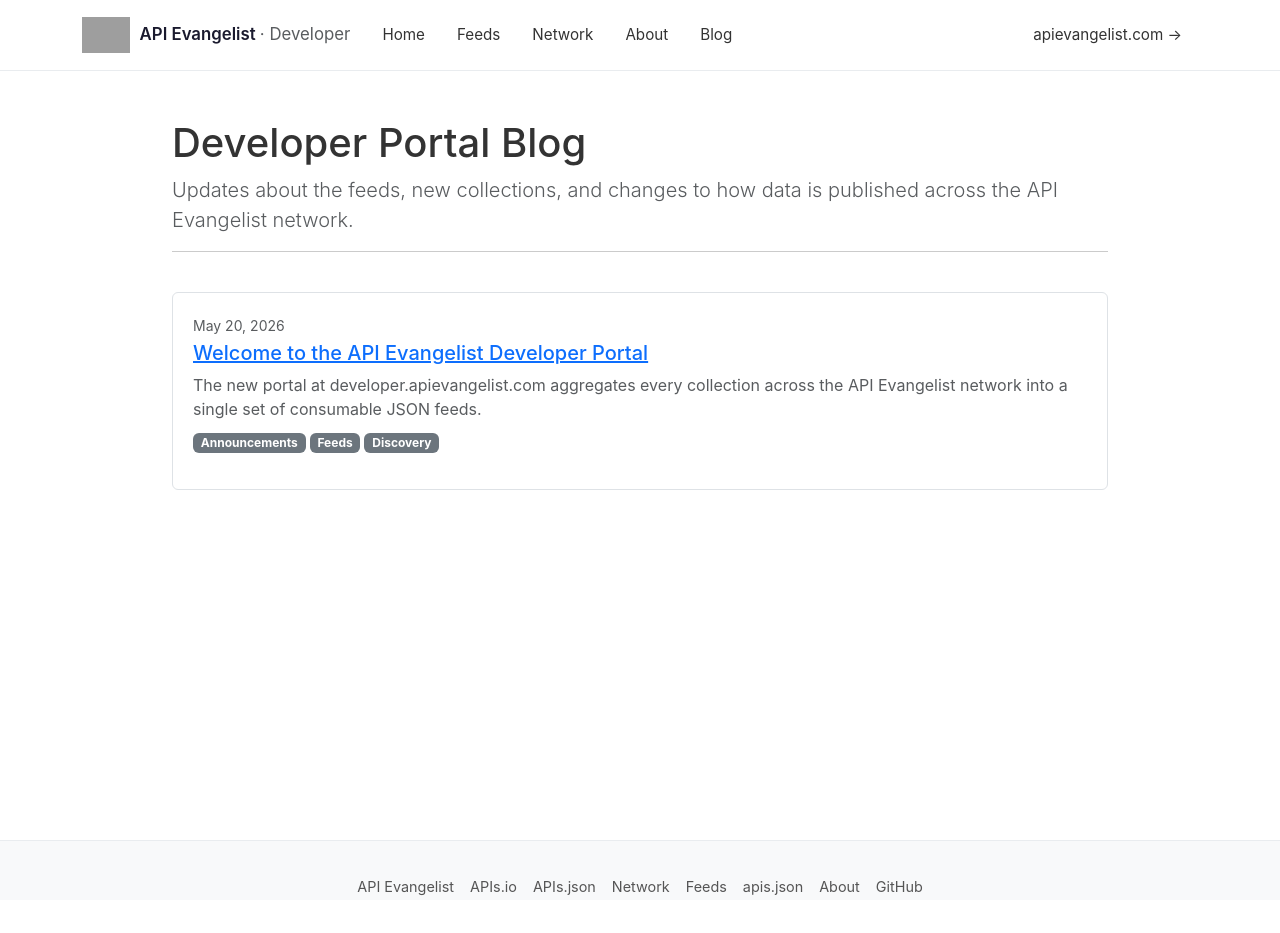
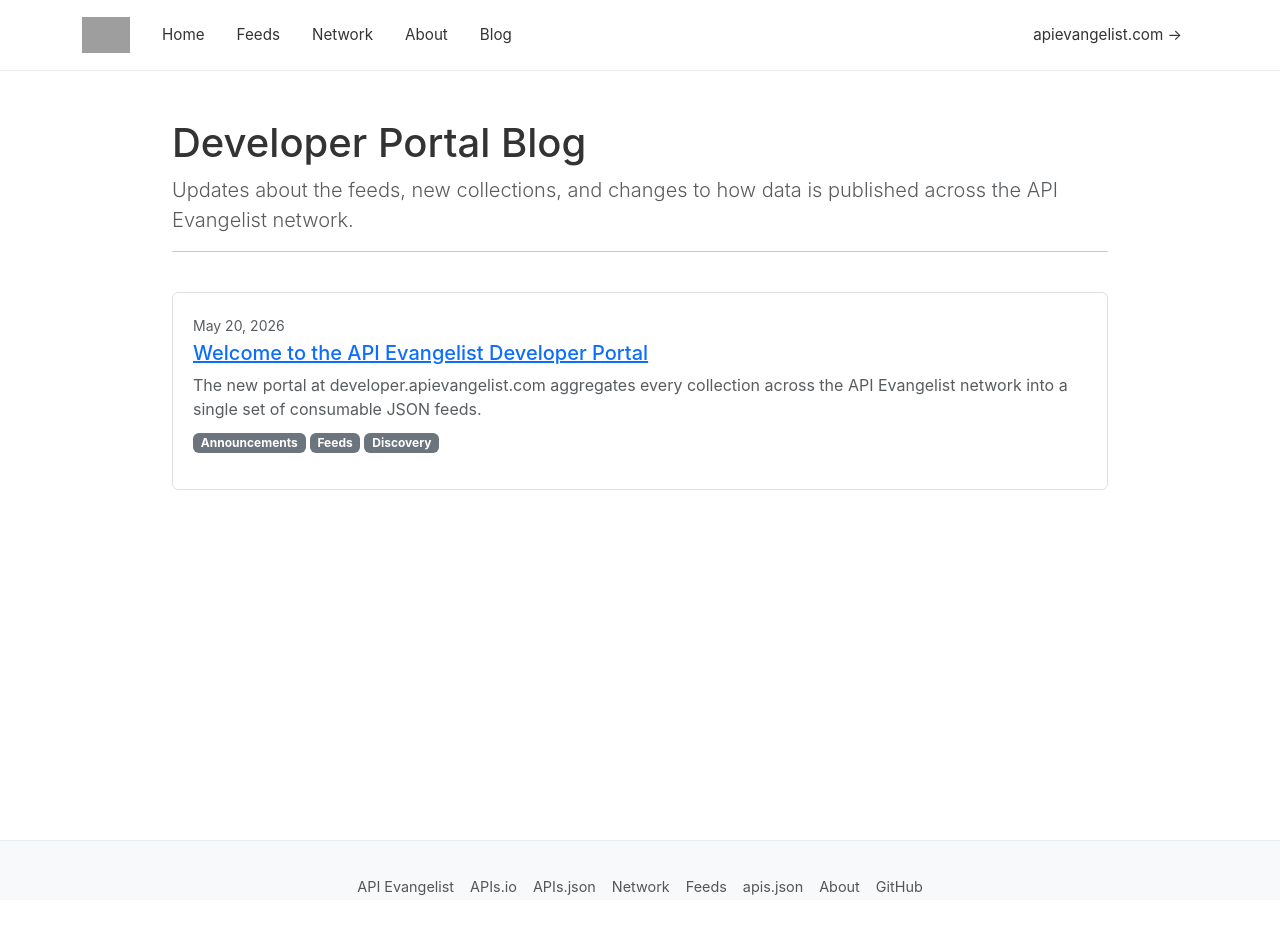
Before and after one commit to api-evangelist/developer, a Jekyll site: the page built from blog/index.html, in a window 1280 px wide. Built offline with Jekyll 4.4.1, drawn with Linux system fonts in a browser that asks for light colours; the list of posts is cut into pages by our own code; grey boxes are pictures that could not be loaded.

Commit message:
Drop wordmark text from header
The butterfly logo carries the brand on its own — the adjacent
"API Evangelist · Developer" text was redundant.

Co-Authored-By: Claude Opus 4.7 (1M context) <noreply@anthropic.com>

```diff
--- a/_layouts/default.html
+++ b/_layouts/default.html
@@ -59,7 +59,6 @@
       <div class="container">
         <a class="navbar-brand" href="{{ site.url }}/" aria-label="{{ site.name }} home">
           <img src="https://kinlane-productions2.s3.amazonaws.com/api-evangelist-logos/api-evangelist-logo-butterfly.png" alt="API Evangelist">
-          <span>API Evangelist <span class="text-muted fw-normal">· Developer</span></span>
         </a>
         <button class="navbar-toggler" type="button" data-bs-toggle="collapse" data-bs-target="#navbarSupportedContent" aria-controls="navbarSupportedContent" aria-expanded="false" aria-label="Toggle navigation">
           <span class="navbar-toggler-icon"></span>
```
